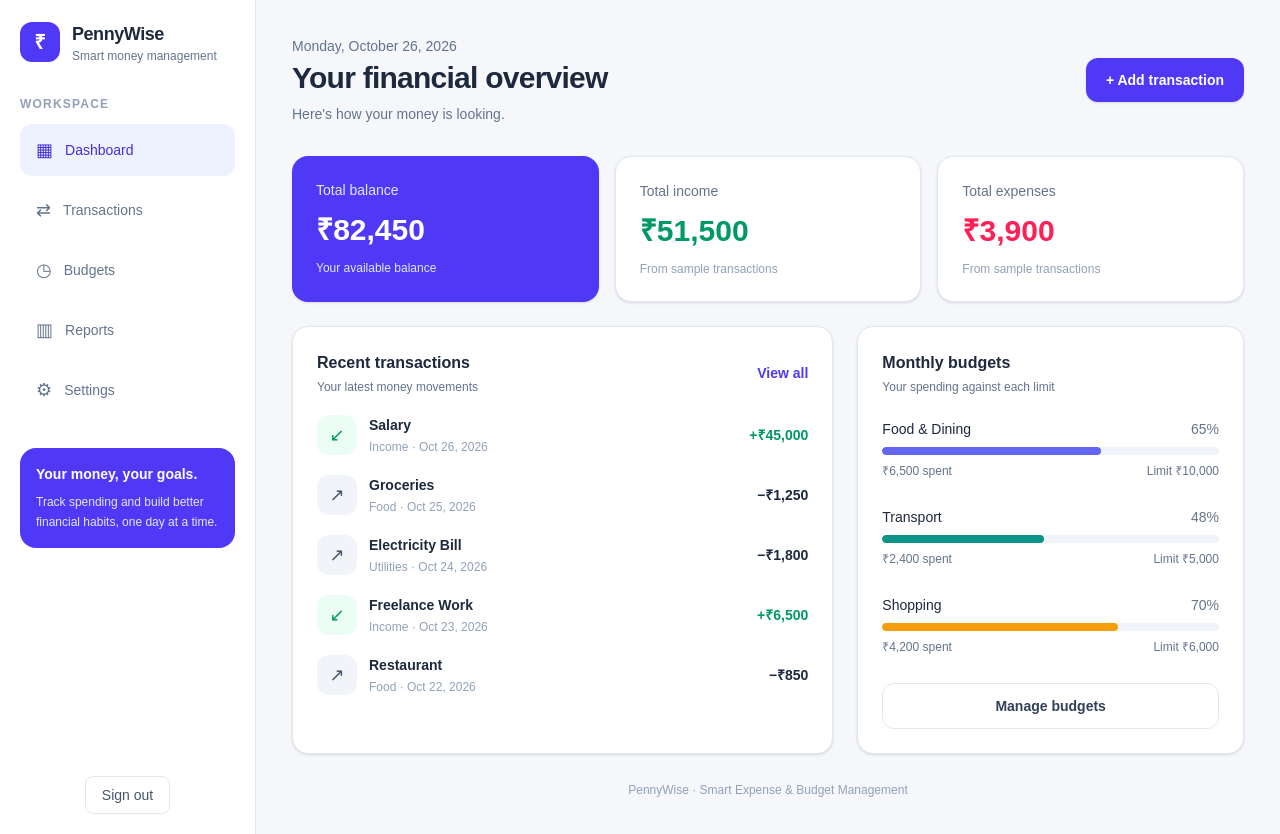
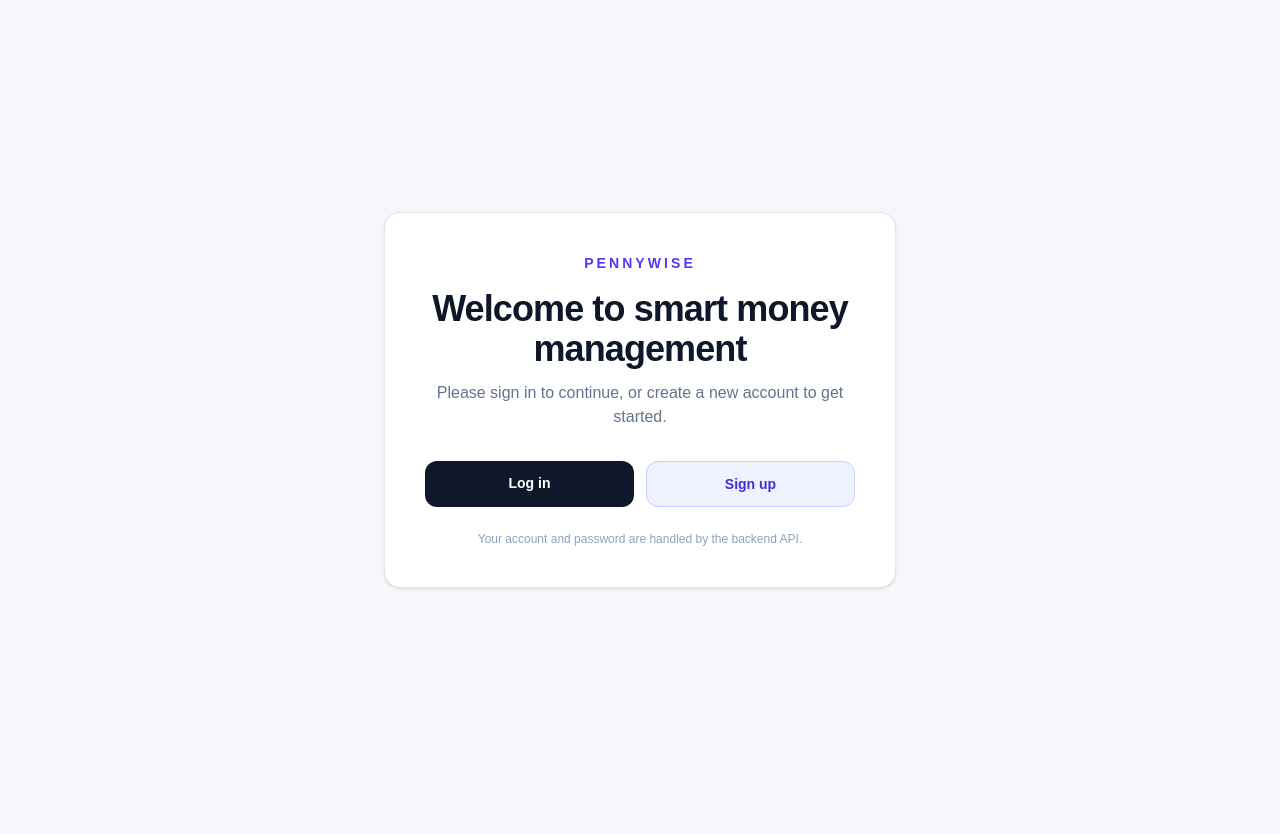
Before and after one commit to virenfern/Smart-Expense-and-Budget-Management-Application, a Next.js app in the folder frontend/: page / in a window 1280 px wide. After the commit the page ends 800 px from the top, so only its background shows below. Built offline with nearby package versions, Linux system fonts and the light colour scheme.

Commit message:
Redirection of login

```diff
--- a/frontend/src/app/page.tsx
+++ b/frontend/src/app/page.tsx
@@ -1,345 +1,41 @@
-
 "use client";
 
-import { useState } from "react";
-import { useRouter } from "next/navigation";
-import SignOutButton from "@/components/SignOutButton";
-
-const transactions = [
-  {
-    name: "Salary",
-    category: "Income",
-    date: "Oct 26, 2026",
-    amount: 45000,
-    type: "income",
-  },
-  {
-    name: "Groceries",
-    category: "Food",
-    date: "Oct 25, 2026",
-    amount: 1250,
-    type: "expense",
-  },
-  {
-    name: "Electricity Bill",
-    category: "Utilities",
-    date: "Oct 24, 2026",
-    amount: 1800,
-    type: "expense",
-  },
-  {
-    name: "Freelance Work",
-    category: "Income",
-    date: "Oct 23, 2026",
-    amount: 6500,
-    type: "income",
-  },
-  {
-    name: "Restaurant",
-    category: "Food",
-    date: "Oct 22, 2026",
-    amount: 850,
-    type: "expense",
-  },
-];
-
-const budgets = [
-  {
-    name: "Food & Dining",
-    spent: 6500,
-    limit: 10000,
-    color: "#6366f1",
-  },
-  {
-    name: "Transport",
-    spent: 2400,
-    limit: 5000,
-    color: "#0d9488",
-  },
-  {
-    name: "Shopping",
-    spent: 4200,
-    limit: 6000,
-    color: "#f59e0b",
-  },
-];
-
-const money = (amount: number) =>
-  new Intl.NumberFormat("en-IN", {
-    style: "currency",
-    currency: "INR",
-    maximumFractionDigits: 0,
-  }).format(amount);
+import Link from "next/link";
 
 export default function Home() {
-  const [active, setActive] = useState("Dashboard");
-  const router = useRouter();
+  return (
+    <main className="flex min-h-screen items-center justify-center bg-[#f6f7fb] p-5">
+      <section className="w-full max-w-lg rounded-2xl border border-slate-200 bg-white p-8 text-center shadow-sm sm:p-10">
+        <p className="text-sm font-semibold uppercase tracking-[0.22em] text-indigo-600">
+          PennyWise
+        </p>
 
-  const links = [
-    ["▦", "Dashboard"],
-    ["⇄", "Transactions"],
-    ["◷", "Budgets"],
-    ["▥", "Reports"],
-    ["⚙", "Settings"],
-  ];
+        <h1 className="mt-4 text-3xl font-bold tracking-tight text-slate-900 sm:text-4xl">
+          Welcome to smart money management
+        </h1>
 
-  const totalIncome = transactions
-    .filter((t) => t.type === "income")
-    .reduce((sum, t) => sum + t.amount, 0);
+        <p className="mt-3 text-sm text-slate-500 sm:text-base">
+          Please sign in to continue, or create a new account to get started.
+        </p>
 
-  const totalExpenses = transactions
-    .filter((t) => t.type === "expense")
-    .reduce((sum, t) => sum + t.amount, 0);
+        <div className="mt-8 grid gap-3 sm:grid-cols-2">
+          <Link
+            href="/login"
+            className="rounded-xl bg-slate-900 px-5 py-3 text-sm font-semibold text-white transition hover:bg-slate-700"
+          >
+            Log in
+          </Link>
 
-  function handleNavigation(label: string) {
-    if (label === "Settings") {
-      router.push("/profile");
-      return;
-    }
-
-    if (label === "Transactions") {
-      router.push("/transactions");
-      return;
-    }
-
-    setActive(label);
-  }
-
-  return (
-    <main className="min-h-screen bg-[#f6f7fb] text-slate-800 md:flex">
-      <aside className="flex w-full shrink-0 flex-col bg-white p-5 md:min-h-screen md:w-64 md:border-r md:border-slate-200">
-        <div className="mb-8 flex items-center gap-3">
-          <div className="grid h-10 w-10 place-items-center rounded-xl bg-indigo-600 text-xl font-bold text-white">
-            ₹
-          </div>
-
-          <div>
-            <h1 className="text-lg font-bold tracking-tight">PennyWise</h1>
-            <p className="text-xs text-slate-500">Smart money management</p>
-          </div>
+          <Link
+            href="/register"
+            className="rounded-xl border border-indigo-200 bg-indigo-50 px-5 py-3 text-sm font-semibold text-indigo-700 transition hover:bg-indigo-100"
+          >
+            Sign up
+          </Link>
         </div>
 
-        <p className="mb-3 text-xs font-semibold uppercase tracking-widest text-slate-400">
-          Workspace
-        </p>
-
-        <nav aria-label="Main navigation" className="flex gap-2 overflow-x-auto md:flex-col">
-          {links.map(([icon, label]) => (
-            <button
-              key={label}
-              type="button"
-              onClick={() => handleNavigation(label)}
-              aria-current={active === label ? "page" : undefined}
-              className={`flex min-w-fit items-center gap-3 rounded-xl px-4 py-3 text-left text-sm font-medium transition ${
-                active === label
-                  ? "bg-indigo-50 text-indigo-700"
-                  : "text-slate-500 hover:bg-slate-50 hover:text-slate-900"
-              }`}
-            >
-              <span className="text-lg" aria-hidden="true">
-                {icon}
-              </span>
-              {label}
-            </button>
-          ))}
-        </nav>
-
-        <div className="mt-8 rounded-2xl bg-indigo-600 p-4 text-white">
-          <p className="text-sm font-semibold">Your money, your goals.</p>
-          <p className="mt-2 text-xs leading-5 text-indigo-100">
-            Track spending and build better financial habits, one day at a time.
-          </p>
-        </div>
-
-        <div className="mt-auto pt-6">
-          <div className="flex justify-center">
-            <SignOutButton />
-          </div>
-        </div>
-      </aside>
-
-      <section className="min-w-0 flex-1 p-5 md:p-9">
-        <header className="mb-8 flex flex-wrap items-center justify-between gap-4">
-          <div>
-            <p className="mb-1 text-sm text-slate-500">
-              Monday, October 26, 2026
-            </p>
-
-            <h2 className="text-2xl font-bold tracking-tight md:text-3xl">
-              {active === "Dashboard"
-                ? "Your financial overview"
-                : active}
-            </h2>
-
-            <p className="mt-2 text-sm text-slate-500">
-              Here&apos;s how your money is looking.
-            </p>
-          </div>
-
-          <button
-            type="button"
-            onClick={() => router.push("/transactions")}
-            className="rounded-xl bg-indigo-600 px-5 py-3 text-sm font-semibold text-white shadow-sm hover:bg-indigo-700"
-          >
-            + Add transaction
-          </button>
-        </header>
-
-        <div className="mb-6 grid gap-4 sm:grid-cols-2 xl:grid-cols-3">
-          <article className="rounded-2xl bg-indigo-600 p-6 text-white shadow-sm">
-            <p className="text-sm text-indigo-100">
-              Total balance
-            </p>
-            <p className="mt-3 text-3xl font-bold">
-              {money(82450)}
-            </p>
-            <p className="mt-3 text-xs text-indigo-100">
-              Your available balance
-            </p>
-          </article>
-
-          <article className="rounded-2xl border border-slate-200 bg-white p-6 shadow-sm">
-            <p className="text-sm text-slate-500">Total income</p>
-            <p className="mt-3 text-3xl font-bold text-emerald-600">
-              {money(totalIncome)}
-            </p>
-            <p className="mt-3 text-xs text-slate-400">
-              From sample transactions
-            </p>
-          </article>
-
-          <article className="rounded-2xl border border-slate-200 bg-white p-6 shadow-sm">
-            <p className="text-sm text-slate-500">
-              Total expenses
-            </p>
-            <p className="mt-3 text-3xl font-bold text-rose-500">
-              {money(totalExpenses)}
-            </p>
-            <p className="mt-3 text-xs text-slate-400">
-              From sample transactions
-            </p>
-          </article>
-        </div>
-
-        <div className="grid gap-6 xl:grid-cols-[1.4fr_1fr]">
-          <section className="rounded-2xl border border-slate-200 bg-white p-6 shadow-sm">
-            <div className="mb-5 flex items-center justify-between">
-              <div>
-                <h3 className="font-bold">
-                  Recent transactions
-                </h3>
-                <p className="mt-1 text-xs text-slate-500">
-                  Your latest money movements
-                </p>
-              </div>
-
-              <button
-                type="button"
-                onClick={() => router.push("/transactions")}
-                className="text-sm font-semibold text-indigo-600 hover:text-indigo-800"
-              >
-                View all
-              </button>
-            </div>
-
-            <div className="space-y-5">
-              {transactions.map((t, i) => (
-                <div
-                  key={`${t.name}-${i}`}
-                  className="flex items-center justify-between gap-3"
-                >
-                  <div className="flex min-w-0 items-center gap-3">
-                    <div
-                      className={`grid h-10 w-10 shrink-0 place-items-center rounded-xl text-lg ${
-                        t.type === "income"
-                          ? "bg-emerald-50 text-emerald-600"
-                          : "bg-slate-100 text-slate-600"
-                      }`}
-                    >
-                      {t.type === "income" ? "↙" : "↗"}
-                    </div>
-
-                    <div className="min-w-0">
-                      <p className="truncate text-sm font-semibold">
-                        {t.name}
-                      </p>
-                      <p className="mt-1 text-xs text-slate-400">
-                        {t.category} · {t.date}
-                      </p>
-                    </div>
-                  </div>
-
-                  <p
-                    className={`shrink-0 text-sm font-bold ${
-                      t.type === "income"
-                        ? "text-emerald-600"
-                        : "text-slate-800"
-                    }`}
-                  >
-                    {t.type === "income" ? "+" : "−"}
-                    {money(t.amount)}
-                  </p>
-                </div>
-              ))}
-            </div>
-          </section>
-
-          <section className="rounded-2xl border border-slate-200 bg-white p-6 shadow-sm">
-            <div className="mb-6">
-              <h3 className="font-bold">Monthly budgets</h3>
-              <p className="mt-1 text-xs text-slate-500">
-                Your spending against each limit
-              </p>
-            </div>
-
-            <div className="space-y-7">
-              {budgets.map((b) => {
-                const percentage = Math.round(
-                  (b.spent / b.limit) * 100
-                );
-
-                return (
-                  <div key={b.name}>
-                    <div className="mb-2 flex justify-between gap-3 text-sm">
-                      <span className="font-medium">
-                        {b.name}
-                      </span>
-                      <span className="text-slate-500">
-                        {percentage}%
-                      </span>
-                    </div>
-
-                    <div className="h-2 overflow-hidden rounded-full bg-slate-100">
-                      <div
-                        className="h-full rounded-full"
-                        style={{
-                          width: `${percentage}%`,
-                          backgroundColor: b.color,
-                        }}
-                      />
-                    </div>
-
-                    <div className="mt-2 flex justify-between text-xs text-slate-500">
-                      <span>{money(b.spent)} spent</span>
-                      <span>Limit {money(b.limit)}</span>
-                    </div>
-                  </div>
-                );
-              })}
-            </div>
-
-            <button
-              type="button"
-              onClick={() => router.push("/budgets")}
-              className="mt-7 w-full rounded-xl border border-slate-200 py-3 text-sm font-semibold text-slate-700 hover:bg-slate-50"
-            >
-              Manage budgets
-            </button>
-          </section>
-        </div>
-
-        <p className="mt-7 text-center text-xs text-slate-400">
-          PennyWise · Smart Expense &amp; Budget Management
+        <p className="mt-6 text-xs text-slate-400">
+          Your account and password are handled by the backend API.
         </p>
       </section>
     </main>
```
